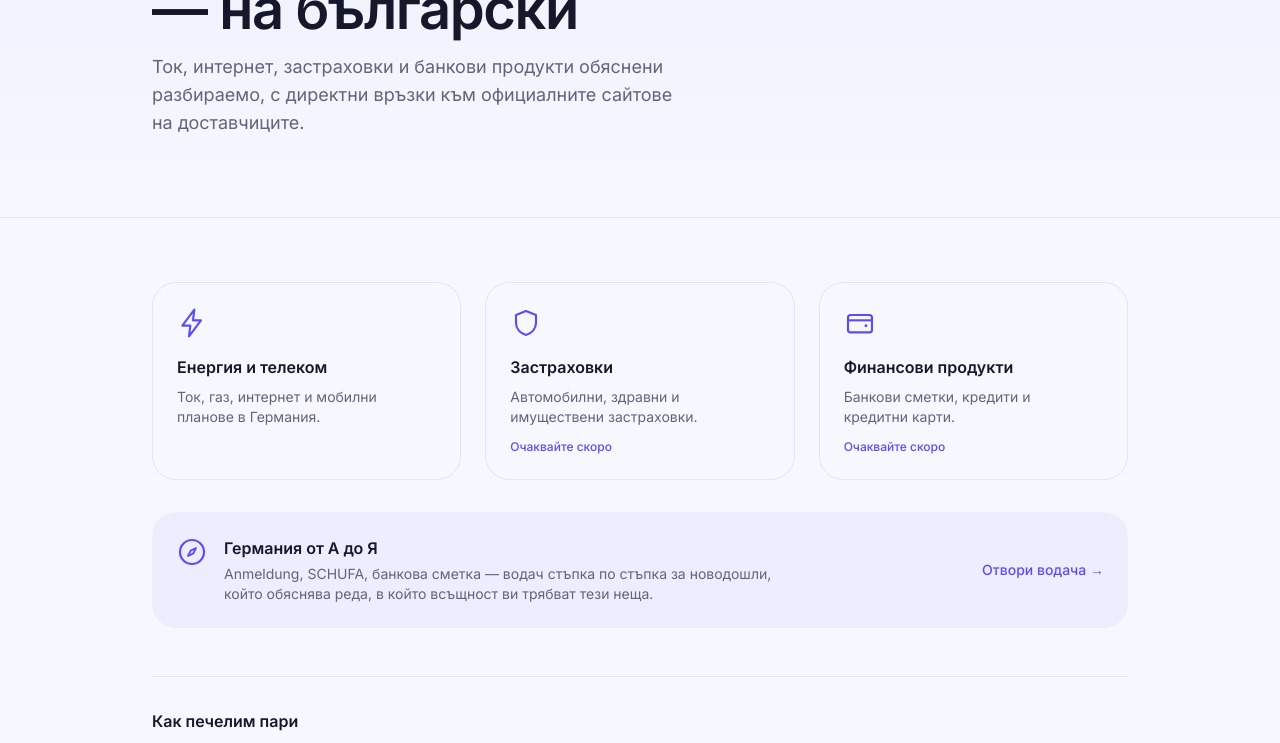
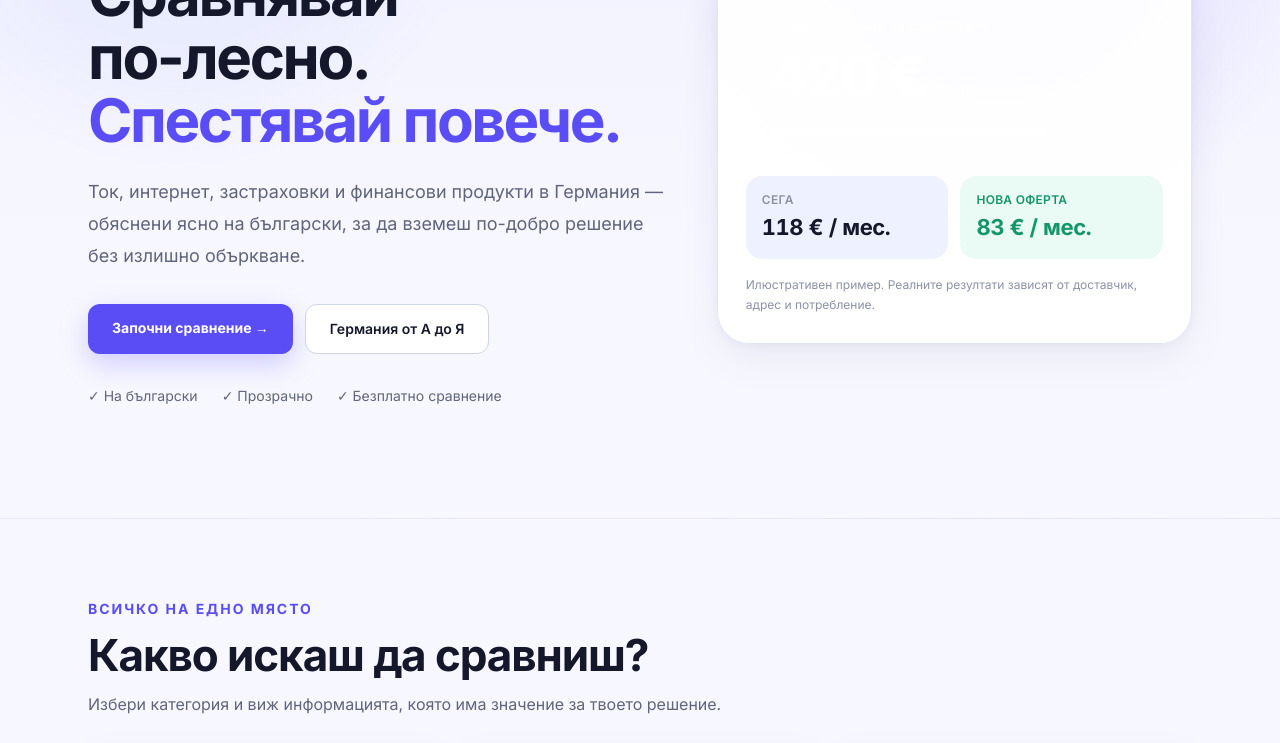
Before and after one commit to TARIFBERATER24/DE-BG-PLATFORM, a Next.js app: page / in a window 1280 px wide. Shown: the part 280-1023 px from the top of the page. Built offline with nearby package versions, Linux system fonts and the light colour scheme.

Commit message:
design: rebuild homepage visual hierarchy

```diff
--- a/app/page.tsx
+++ b/app/page.tsx
@@ -6,68 +6,83 @@ import { CompassIcon } from "@/components/icons";
 export default function Home() {
   return (
     <div>
-      <section className="border-b border-line bg-gradient-to-b from-brand-tint to-canvas">
-        <div className="mx-auto max-w-5xl px-6 py-20">
-          <h1 className="max-w-2xl text-4xl font-semibold tracking-tight text-ink sm:text-5xl">
-            Сравнявайте доставчици в Германия — на български
-          </h1>
-          <p className="mt-4 max-w-xl text-lg text-ink-muted">
-            Ток, интернет, застраховки и банкови продукти обяснени разбираемо, с
-            директни връзки към официалните сайтове на доставчиците.
-          </p>
+      <section className="hero-glow overflow-hidden border-b border-line/70">
+        <div className="mx-auto grid max-w-6xl gap-12 px-6 py-20 lg:grid-cols-[1.1fr_.9fr] lg:items-center lg:py-28">
+          <div>
+            <div className="mb-6 inline-flex items-center rounded-full border border-brand/15 bg-white/80 px-4 py-2 text-sm font-semibold text-brand shadow-sm">
+              За българи в Германия 🇧🇬 🇩🇪
+            </div>
+            <h1 className="max-w-3xl text-4xl font-bold leading-[1.05] tracking-[-0.04em] text-ink sm:text-5xl lg:text-6xl">
+              Сравнявай по-лесно. <span className="text-brand">Спестявай повече.</span>
+            </h1>
+            <p className="mt-6 max-w-2xl text-lg leading-8 text-ink-muted">
+              Ток, интернет, застраховки и финансови продукти в Германия — обяснени ясно на български, за да вземеш по-добро решение без излишно объркване.
+            </p>
+            <div className="mt-8 flex flex-wrap gap-3">
+              <Link href="/energiya-telekom" className="rounded-xl bg-brand px-6 py-3.5 text-sm font-bold text-white shadow-[0_10px_28px_rgba(91,77,245,.25)] transition hover:-translate-y-0.5 hover:bg-brand-hover">
+                Започни сравнение →
+              </Link>
+              <Link href="/germaniya" className="rounded-xl border border-line-strong bg-white px-6 py-3.5 text-sm font-semibold text-ink transition hover:border-brand/30 hover:bg-brand-tint">
+                Германия от А до Я
+              </Link>
+            </div>
+            <div className="mt-8 flex flex-wrap gap-x-6 gap-y-2 text-sm text-ink-muted">
+              <span>✓ На български</span><span>✓ Прозрачно</span><span>✓ Безплатно сравнение</span>
+            </div>
+          </div>
+
+          <div className="premium-card relative rounded-[2rem] p-5 sm:p-7">
+            <div className="rounded-2xl bg-brand-deep p-6 text-white">
+              <p className="text-sm font-medium text-white/65">Твоят потенциал за спестяване</p>
+              <div className="mt-3 flex items-end gap-2">
+                <span className="text-5xl font-bold tracking-tight">420 €</span>
+                <span className="pb-1 text-sm text-white/60">/ година</span>
+              </div>
+              <div className="mt-6 h-2 overflow-hidden rounded-full bg-white/10"><div className="h-full w-3/4 rounded-full bg-white" /></div>
+            </div>
+            <div className="mt-4 grid grid-cols-2 gap-3">
+              <div className="rounded-2xl bg-surface-strong p-4"><p className="text-xs font-semibold uppercase tracking-wide text-ink-subtle">Сега</p><p className="financial-number mt-1 text-xl text-ink">118 € / мес.</p></div>
+              <div className="rounded-2xl bg-positive-bg p-4"><p className="text-xs font-semibold uppercase tracking-wide text-positive">Нова оферта</p><p className="financial-number mt-1 text-xl text-positive">83 € / мес.</p></div>
+            </div>
+            <p className="mt-4 text-xs leading-5 text-ink-subtle">Илюстративен пример. Реалните резултати зависят от доставчик, адрес и потребление.</p>
+          </div>
         </div>
       </section>
 
-      <div className="mx-auto max-w-5xl px-6 py-16">
-        <section className="grid gap-6 sm:grid-cols-3">
+      <div className="mx-auto max-w-6xl px-6 py-16 sm:py-20">
+        <div className="mb-8 max-w-2xl">
+          <p className="text-sm font-bold uppercase tracking-[.14em] text-brand">Всичко на едно място</p>
+          <h2 className="mt-3 text-3xl font-bold tracking-tight text-ink sm:text-4xl">Какво искаш да сравниш?</h2>
+          <p className="mt-3 text-ink-muted">Избери категория и виж информацията, която има значение за твоето решение.</p>
+        </div>
+
+        <section className="grid gap-5 sm:grid-cols-2 lg:grid-cols-3">
           {verticals.map((vertical) => (
-            <Link
-              key={vertical.slug}
-              href={`/${vertical.slug}`}
-              className="group rounded-lg border border-line p-6 transition-colors hover:border-brand hover:shadow-sm"
-            >
-              <VerticalIcon icon={vertical.icon} className="h-8 w-8 text-brand" />
-              <h2 className="mt-4 font-semibold text-ink">{vertical.title}</h2>
-              <p className="mt-2 text-sm text-ink-muted">
-                {vertical.shortDescription}
-              </p>
-              {vertical.status === "coming-soon" && (
-                <p className="mt-3 text-xs font-medium text-brand">
-                  Очаквайте скоро
-                </p>
-              )}
+            <Link key={vertical.slug} href={`/${vertical.slug}`} className="premium-card group rounded-2xl p-6 transition duration-300 hover:-translate-y-1">
+              <div className="flex h-12 w-12 items-center justify-center rounded-2xl bg-brand-tint transition group-hover:bg-brand group-hover:text-white">
+                <VerticalIcon icon={vertical.icon} className="h-6 w-6 text-brand transition group-hover:text-white" />
+              </div>
+              <h3 className="mt-5 text-lg font-bold text-ink">{vertical.title}</h3>
+              <p className="mt-2 text-sm leading-6 text-ink-muted">{vertical.shortDescription}</p>
+              <div className="mt-5 flex items-center justify-between">
+                <span className="text-sm font-bold text-brand">Разгледай →</span>
+                {vertical.status === "coming-soon" && <span className="rounded-full bg-brand-tint px-2.5 py-1 text-xs font-semibold text-brand">Скоро</span>}
+              </div>
             </Link>
           ))}
         </section>
 
-        <Link
-          href="/germaniya"
-          className="mt-8 flex flex-col gap-4 rounded-lg bg-brand-tint p-6 transition-colors hover:bg-brand/10 sm:flex-row sm:items-center sm:justify-between"
-        >
+        <Link href="/germaniya" className="mt-8 flex flex-col gap-5 rounded-3xl bg-brand-deep p-7 text-white shadow-[0_18px_50px_rgba(23,19,63,.16)] transition hover:-translate-y-0.5 sm:flex-row sm:items-center sm:justify-between sm:p-9">
           <div className="flex items-start gap-4">
-            <CompassIcon className="h-8 w-8 shrink-0 text-brand" />
-            <div>
-              <h2 className="font-semibold text-ink">Германия от А до Я</h2>
-              <p className="mt-1 max-w-xl text-sm text-ink-muted">
-                Anmeldung, SCHUFA, банкова сметка — водач стъпка по стъпка за
-                новодошли, който обяснява реда, в който всъщност ви трябват
-                тези неща.
-              </p>
-            </div>
+            <div className="rounded-2xl bg-white/10 p-3"><CompassIcon className="h-7 w-7 text-white" /></div>
+            <div><p className="text-sm font-semibold text-white/55">ПРАКТИЧЕН ВОДАЧ</p><h2 className="mt-1 text-xl font-bold">Германия от А до Я</h2><p className="mt-2 max-w-xl text-sm leading-6 text-white/65">Anmeldung, SCHUFA, банкова сметка и важните първи стъпки — обяснени разбираемо на български.</p></div>
           </div>
-          <span className="shrink-0 text-sm font-medium text-brand">
-            Отвори водача →
-          </span>
+          <span className="shrink-0 rounded-xl bg-white px-4 py-2.5 text-sm font-bold text-brand-deep">Отвори водача →</span>
         </Link>
 
-        <section className="mt-12 border-t border-line pt-8">
-          <h2 className="font-semibold text-ink">Как печелим пари</h2>
-          <p className="mt-2 max-w-2xl text-sm text-ink-muted">
-            Сравни.де е рекламна платформа, не застрахователен или кредитен
-            посредник. Ние ви пренасочваме към официалния сайт на доставчика, а
-            при сключен договор през наш линк получаваме комисионна от
-            партньора — това не оскъпява офертата за вас.
-          </p>
+        <section className="mt-16 rounded-2xl border border-line bg-white p-6 sm:p-8">
+          <h2 className="font-bold text-ink">Прозрачен модел</h2>
+          <p className="mt-2 max-w-3xl text-sm leading-6 text-ink-muted">Сравни.де е рекламна платформа. При определени партньорски предложения можем да получим комисионна, когато сключиш договор през наш линк. Това не променя цената за теб.</p>
         </section>
       </div>
     </div>
```
